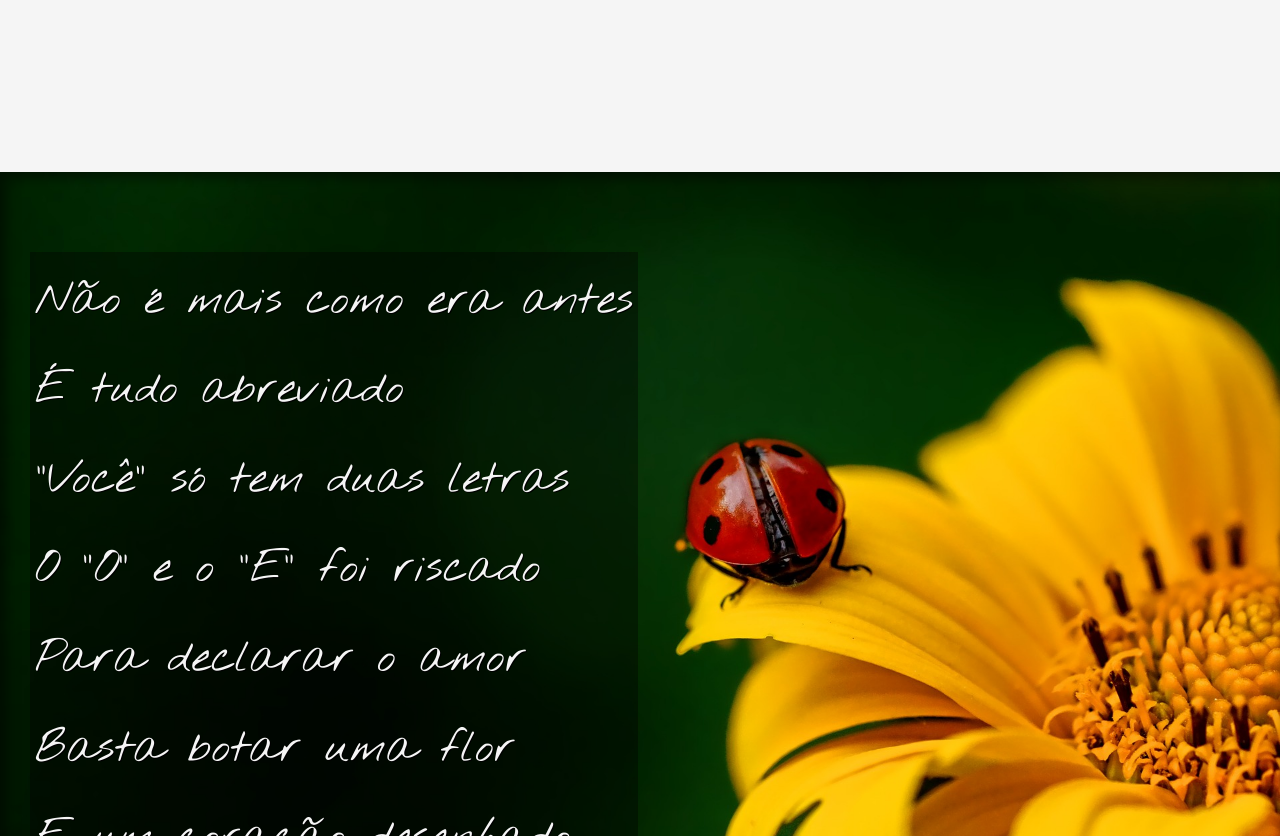
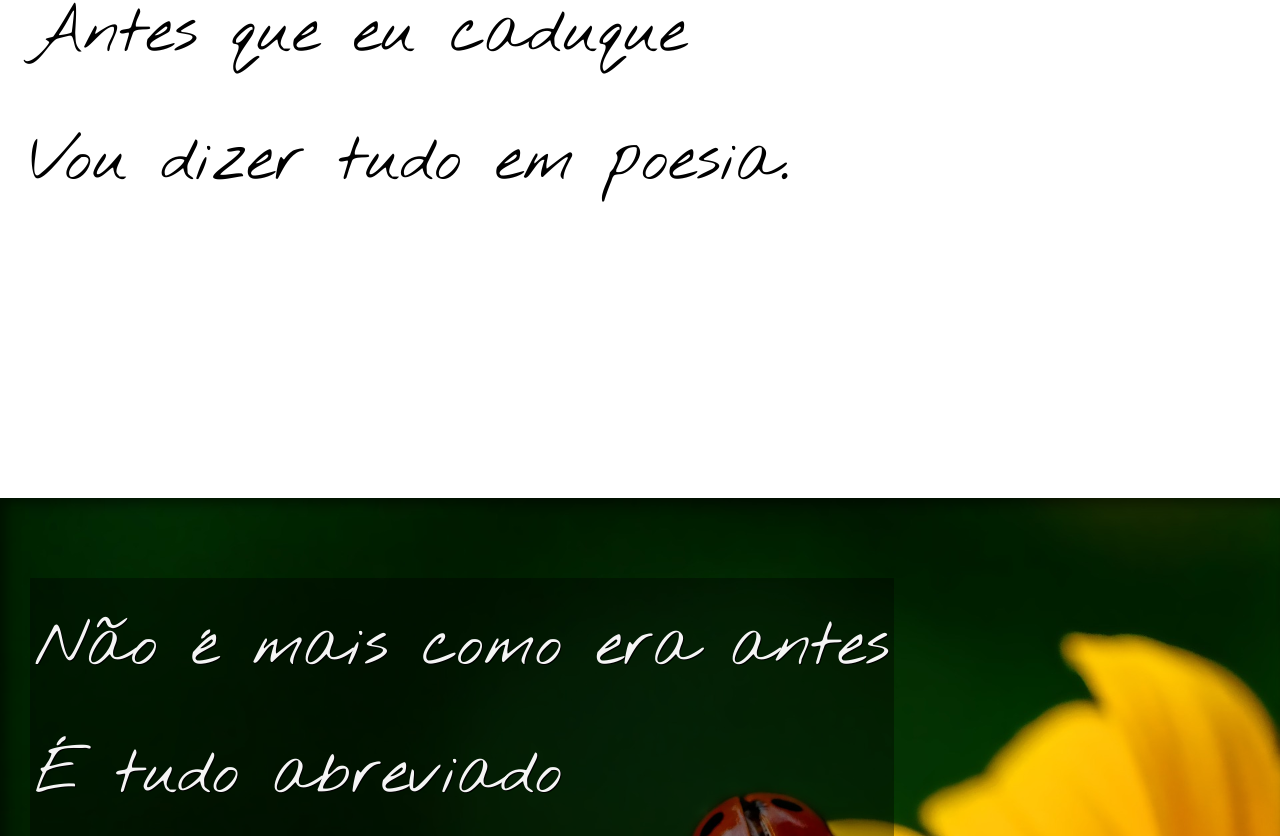
Before and after one commit to brunabondioli/projeto-cordel, a plain HTML site: page index.html in a window 1280 px wide. Shown: the part 1044-1880 px from the top of the page. Drawn offline with Linux system fonts and the light colour scheme; a web font is replaced by a local one.

Commit message:
atualizações projeto-cordel

```diff
--- a/estilo/style.css
+++ b/estilo/style.css
@@ -60,7 +60,7 @@ section{
     line-height: 2em;
     padding-left: 30px;
     font-family: var(--font3);
-    font-size: 3.5vw;
+    font-size: 5vw;
 }
 
 section > p{
@@ -68,12 +68,12 @@ section > p{
 }
 
 section.normal{
-    background-color: whitesmoke;
+    background-color: white;
     color: black;
 }
 
 section.imagem{
-    background-color: rgb(125, 125, 125);
+    background-color: white(255, 255, 255);
     color: whitesmoke;
     box-shadow: inset 6px 6px 13px 0px rgba(0, 0, 0, 0.5);
     background-attachment: fixed;
```
